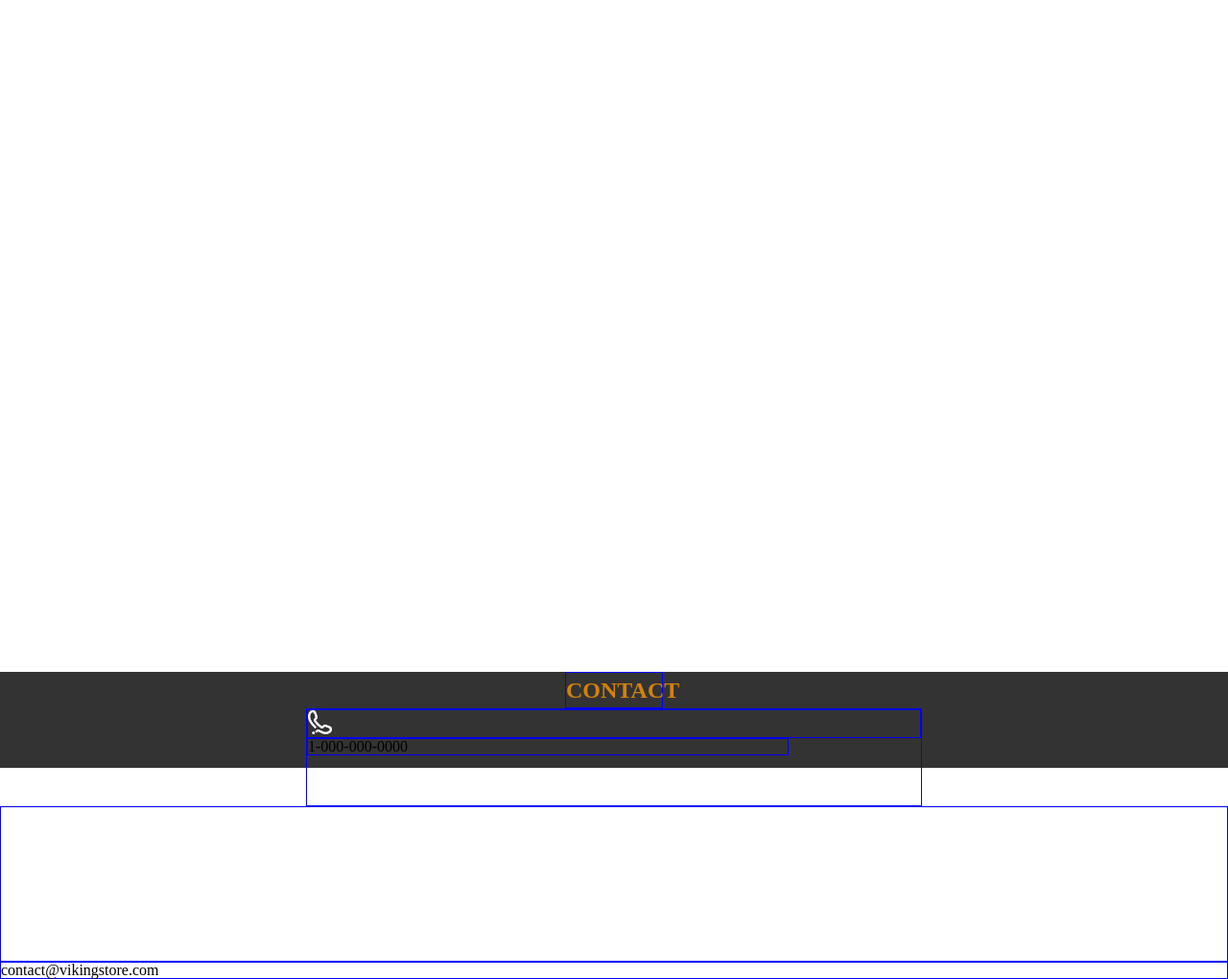
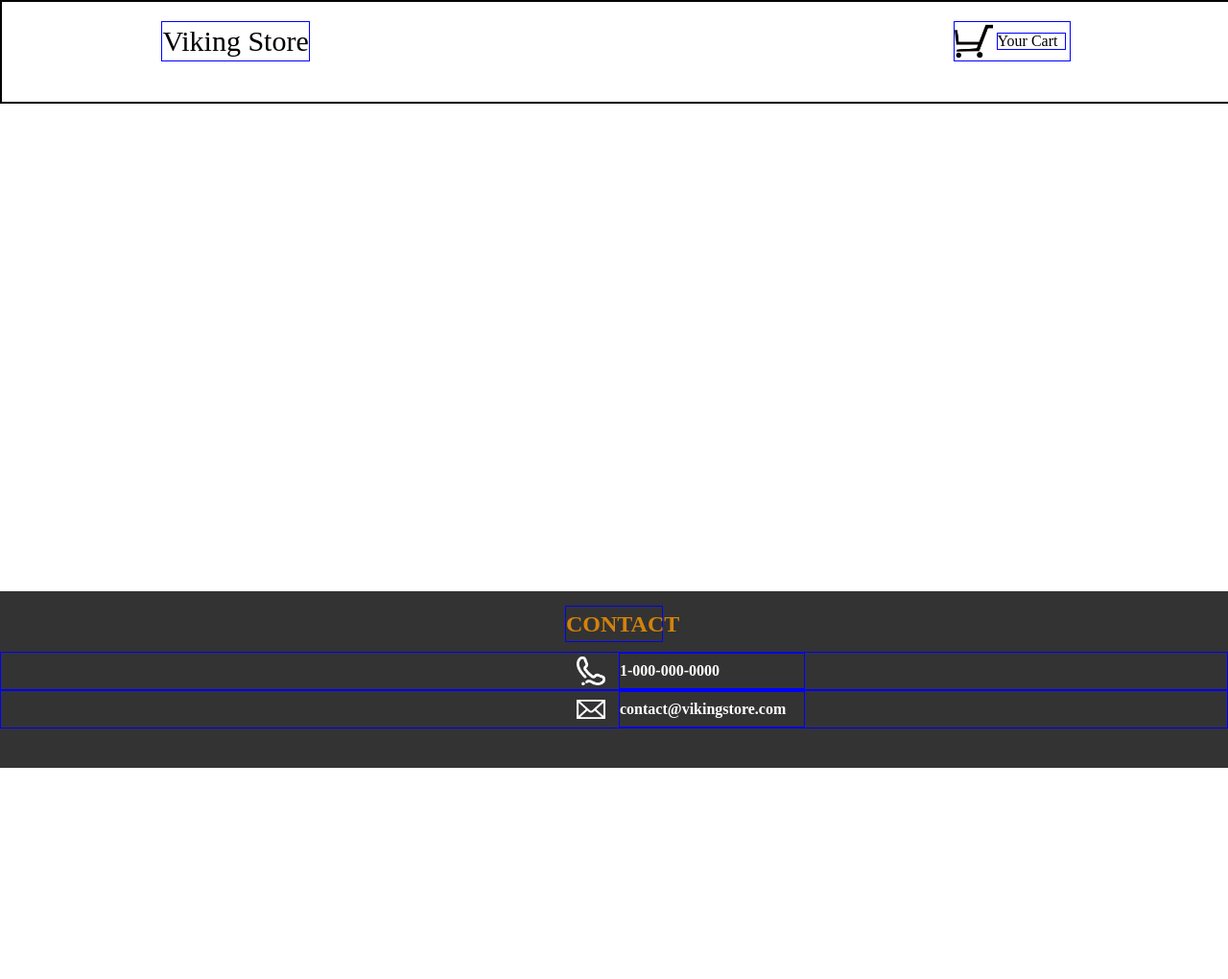
Before and after one commit to Styx-/viking-store, a plain HTML site: page index.html in a window 1280 px wide. Shown: the whole page at 96% size. After the commit the page ends 800 px from the top, so only its background shows below. Drawn offline with Linux system fonts and the light colour scheme.

Commit message:
add header

```diff
--- a/index.html
+++ b/index.html
@@ -11,25 +11,30 @@
 
   <body>
 
+    <header>
+
+      <div id="title">Viking Store</div>
+      <div id="cart">
+
+        <img id="cart-img" src="cart.png">
+        <div id="your-cart">Your Cart</div>
+
+      </div>
+
+    </header>
+
     <footer>
 
       <div id="footer-head-container">CONTACT</div>
 
-      <div id="phone-container">
-
-        <div id="phone-img-container">
-          <img src="phone.png">
-        </div>
-
-        <div id="phone-num-container">
-          1-000-000-0000
-        </div>
-
+      <div id="phone">
+        <img id="phone-img" src="phone.png">
+        <div id="phone-number">1-000-000-0000</div>
       </div>
-
-
-      <div id="mail-image-container"><img src="mail.png"></div>
-      <div id="email-container">contact@vikingstore.com</div>
+      <div id="email">
+        <img id="email-img" src="mail.png">
+        <div id="email-address">contact@vikingstore.com</div>
+      </div>
 
     </footer>
 
--- a/main.css
+++ b/main.css
@@ -1,13 +1,46 @@
+
 
 
 div{
   border: 1px solid blue;
 }
 
+header{
+  width: 100%;
+  height: 13%;
+  position: absolute;
+  top: 0;
+  left: 0;
+  border: 2px solid black;
+}
 
+#title{
+  float: left;
+  margin-left: 13%;
+  margin-top: 20px;
+  line-height: 40px;
+  font-size: 30px;
+}
 
+#cart{
+  float: right;
+  margin-right: 13%;
+  margin-top: 20px;
+  width: 120px;
+}
 
+#your-cart{
+  width: 70px;
+  display: inline-block;
+  vertical-align: middle;
+}
 
+#cart-img{
+  width: 40px;
+  height: 40px;
+  display: inline-block;
+  vertical-align: middle;
+}
 
 
 
@@ -18,7 +51,7 @@ div{
 footer{
   background-color: #333333;
   width: 100%;
-  height: 100px;
+  height: 23%;
   position: absolute;
   bottom: 0;
   left: 0;
@@ -29,27 +62,29 @@ footer{
   font-weight: bold;
   line-height: 36px;
   font-size: 24px;
-  margin: auto;
+  margin: 15px auto 10px auto;
   width: 100px;
 }
 
-#phone-container{
-  margin: auto;
-  width: 50%;
-  height: 100px;
+#phone-img,
+#email-img{
+  height: 30px;
+  width: 30px;
+  margin-left: 600px;
+  margin-right: 10px;
+  vertical-align: middle;
 }
 
-#phone-image-container{
-  width: 5px;
+#phone-number,
+#email-address{
+  line-height: 36px;
+  width: 15%;
   display: inline-block;
+  vertical-align: middle;
+  color: white;
+  font-weight: bold;
 }
 
-#phone-num-container{
-  width: 500px;
-  display: inline-block;
+#email-img{
+  height: 20px;
 }
-
-#phone-img-container img{
-  width: 25px;
-  height: 25px;
-}
```
